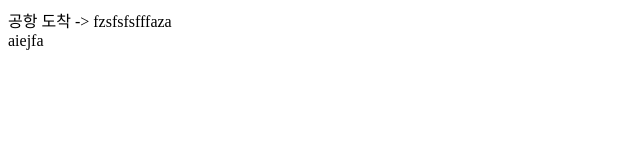
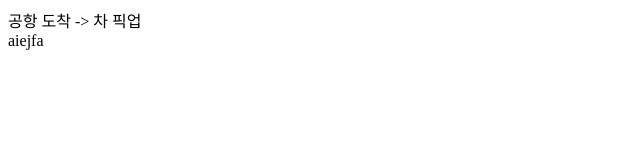
Before and after one commit to TheMonadoBoy/jeju, a plain HTML site: page index.html in a window 1280 px wide. Shown: the full height of the page, 0-640 px from the left. Drawn offline with Linux system fonts and the light colour scheme.

Commit message:
Update index.html

```diff
--- a/index.html
+++ b/index.html
@@ -7,6 +7,6 @@
     <title>제주도 여행 플랜</title>
 </head>
 <body>
-공항 도착 -> fzsfsfsfffaza <br>
+공항 도착 -> 차 픽업 <br>
 aiejfa <br>
 </body>
```
